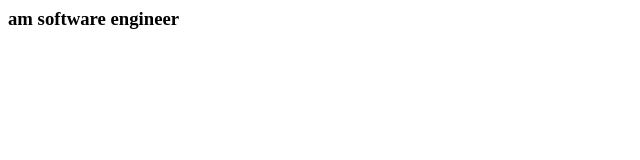
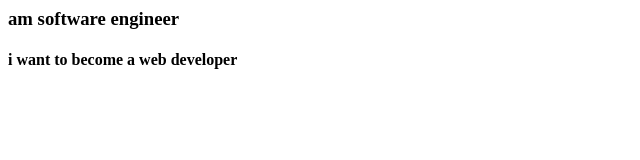
Before and after one commit to berekethaile0905-dot/bekiportoflfio, a plain HTML site: page index.html in a window 1280 px wide. Shown: the whole page, without its empty margins (0-640 px from the left). Drawn offline with Linux system fonts and the light colour scheme.

Commit message:
Update index.html

```diff
--- a/index.html
+++ b/index.html
@@ -6,5 +6,6 @@
 </head>
 <body>
   <h3>am software engineer</h3>
+  <h4>i want to become a web developer</h4>
 </body>
 </html>
```
